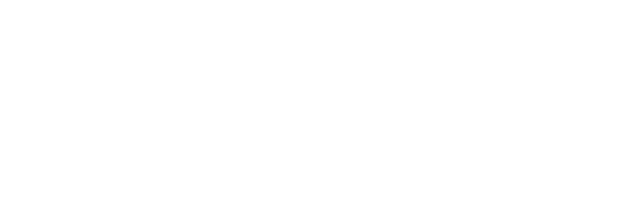
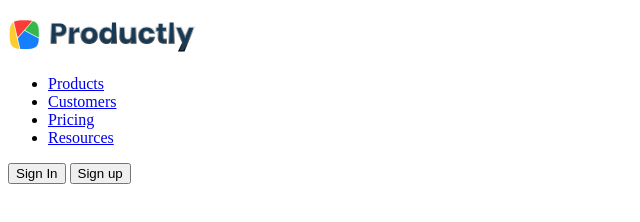
Before and after one commit to amandaerikslid/productly2.0, a plain HTML site: page index.html in a window 1280 px wide. Shown: the whole page, without its empty margins (0-640 px from the left). Drawn offline with Linux system fonts and the light colour scheme.

Commit message:
productly2.0

```diff
--- a/index.html
+++ b/index.html
@@ -8,7 +8,31 @@
     <title>Productly</title>
 
 </head>
+
 <body>
+    <header>
+        <nav>
+            <div>
+                <h3 class="logo"><span><img src="images/logo.jpg" alt="logo"></span></h3>
+            </div>
+            <div>
+                <ul>
+                    <li><a href="#">Products</a></li>
+                    <li><a href="#">Customers</a></li>
+                    <li><a href="#">Pricing</a></li>
+                    <li><a href="#">Resources</a></li>
+                </ul>
+            </div>
+            <div>
+                <button class="btn-sign-in">Sign In</button>
+                <button class="btn-sign-out">Sign up</button>
+            </div>
+        </nav>
+
+
+    </header>
+
+
 
 </body>
 </html>
```
